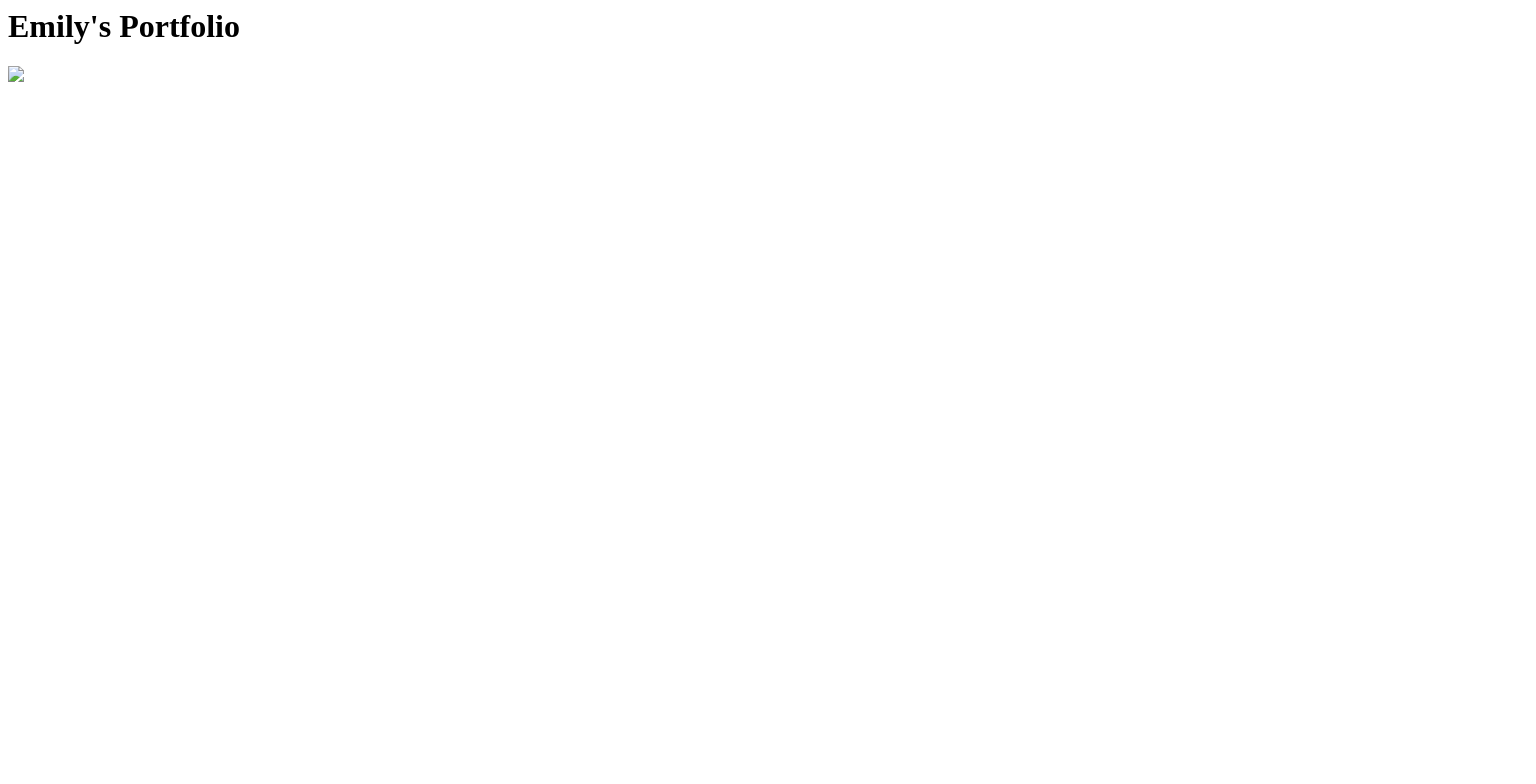
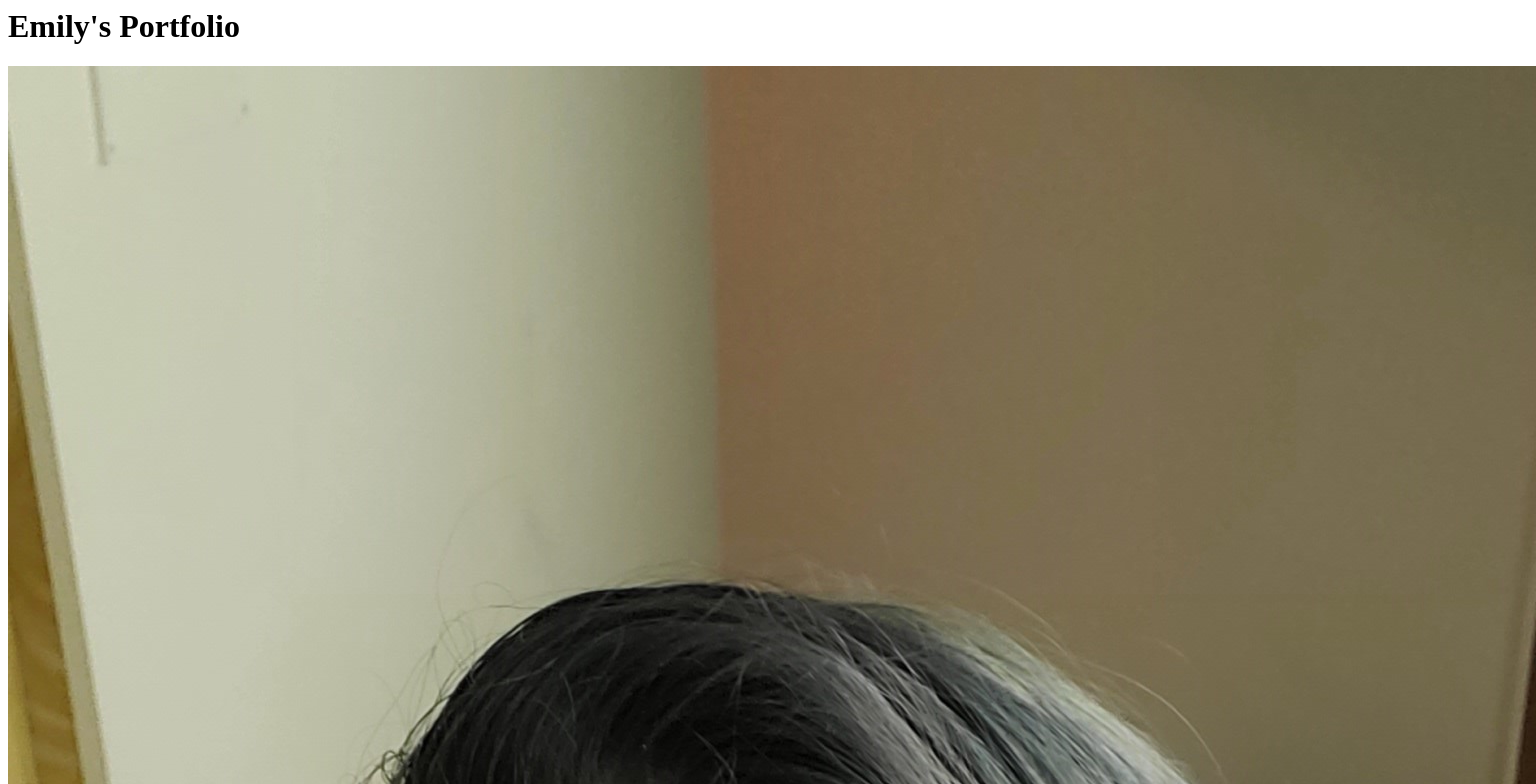
Before and after one commit to FullstackEm/FullstackEm.github.io, a plain HTML site: page index.html in a window 1280 px wide. Shown: the top 784 px of the page, 1536 px wide, since content can reach past the window. Drawn offline with Linux system fonts and the light colour scheme.

Commit message:
Update index.html

```diff
--- a/index.html
+++ b/index.html
@@ -1,4 +1,4 @@
 <html>
     <h1>Emily's Portfolio</h1>
-    <img src="Emily.photo.jpg" />
+    <img src="Emily Photo.jpg" />
 </html>
```
